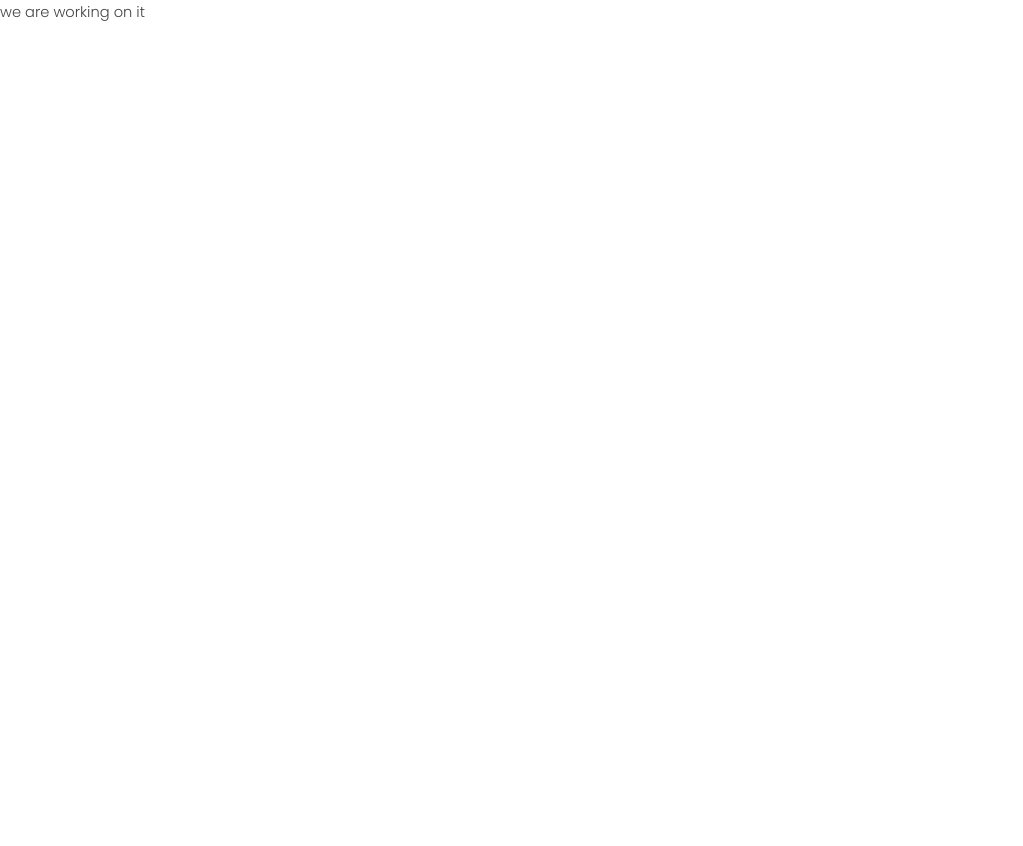
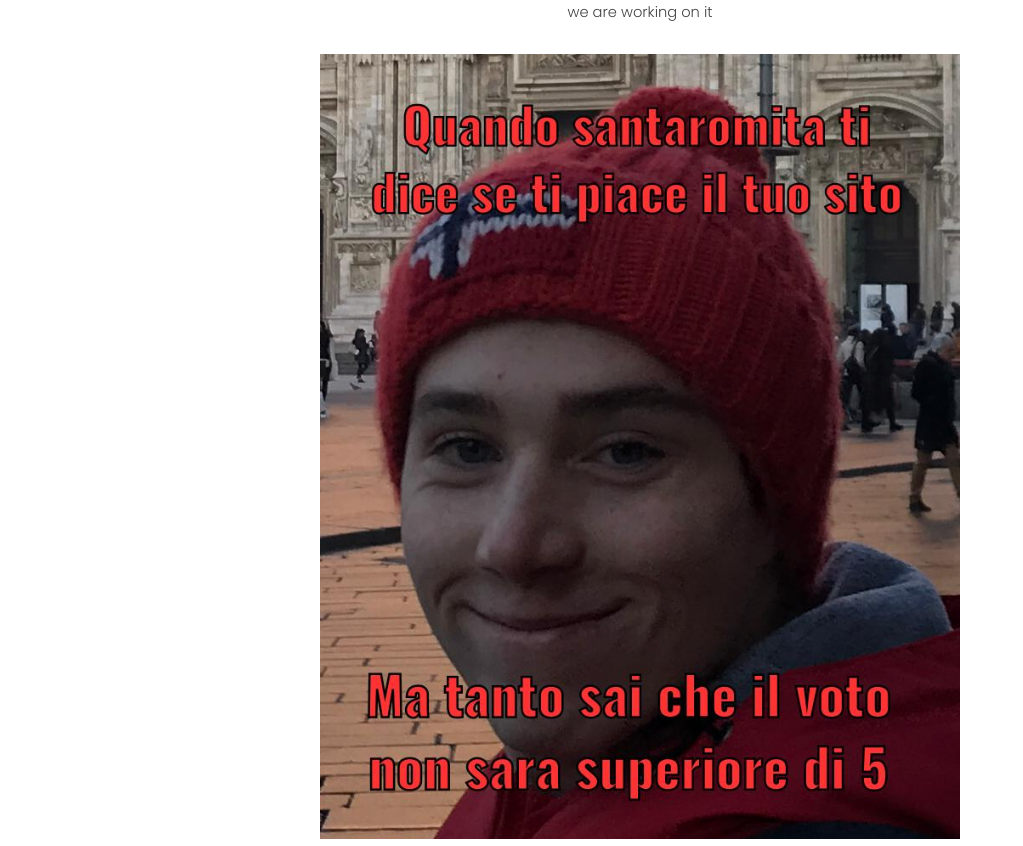
Before and after one commit to Nastypedia/Nastypedia.github.io, a plain HTML site: page index.html in a window 1280 px wide. Shown: the whole page, without its empty margins (0-1023 px from the left). Before the commit the page ends 800 px from the top, so only its background shows below. Drawn offline with Linux system fonts and the light colour scheme.

Commit message:
gigi
add gigi

```diff
--- a/index.html
+++ b/index.html
@@ -12,6 +12,9 @@
 		<link rel="stylesheet" href="assets/css/main.css" />
 	</head>
 	<body>
+	<center>
 	<p>we are working on it</p>
+	<img width="50%"height="50%"src="gigi.jpg""/>
+	</center>
 	</body>
 </html>
```
Also changed, not shown: gigi.jpg (added).
